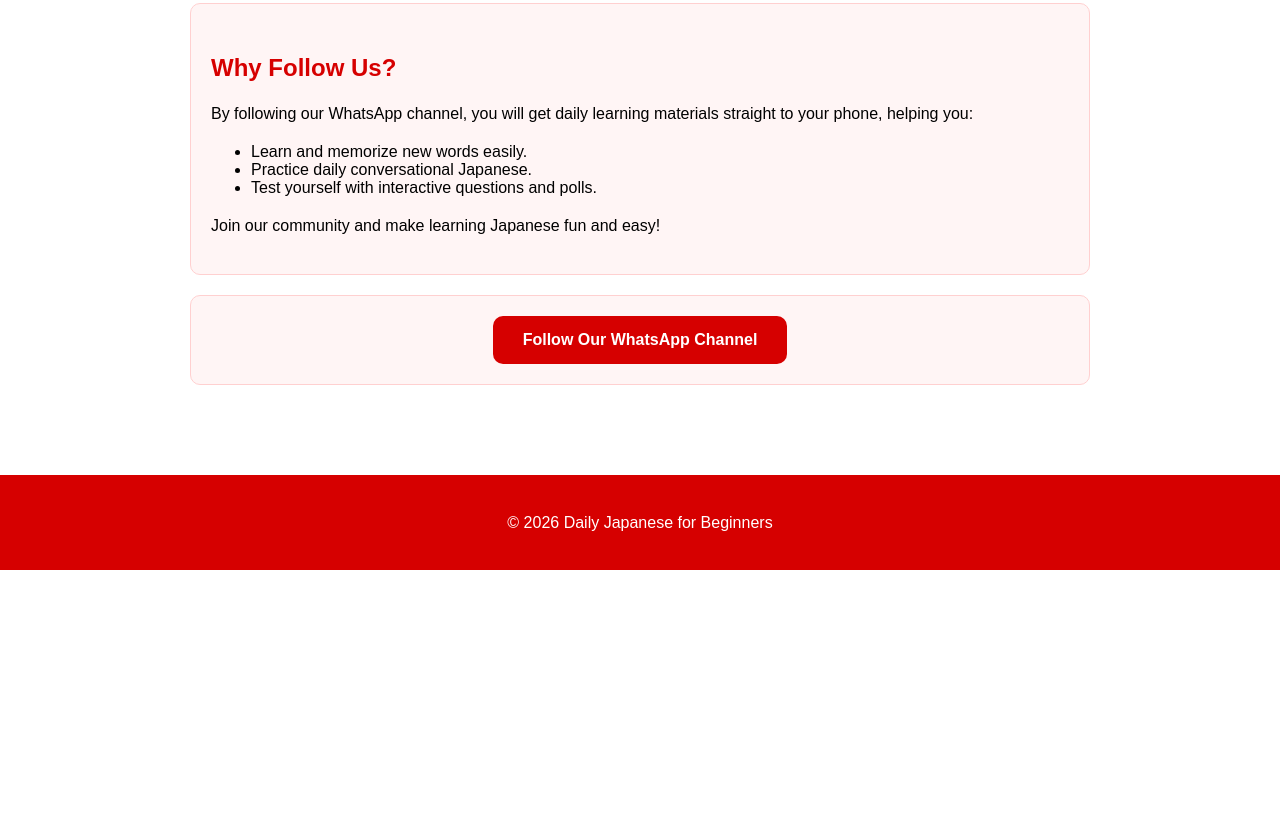
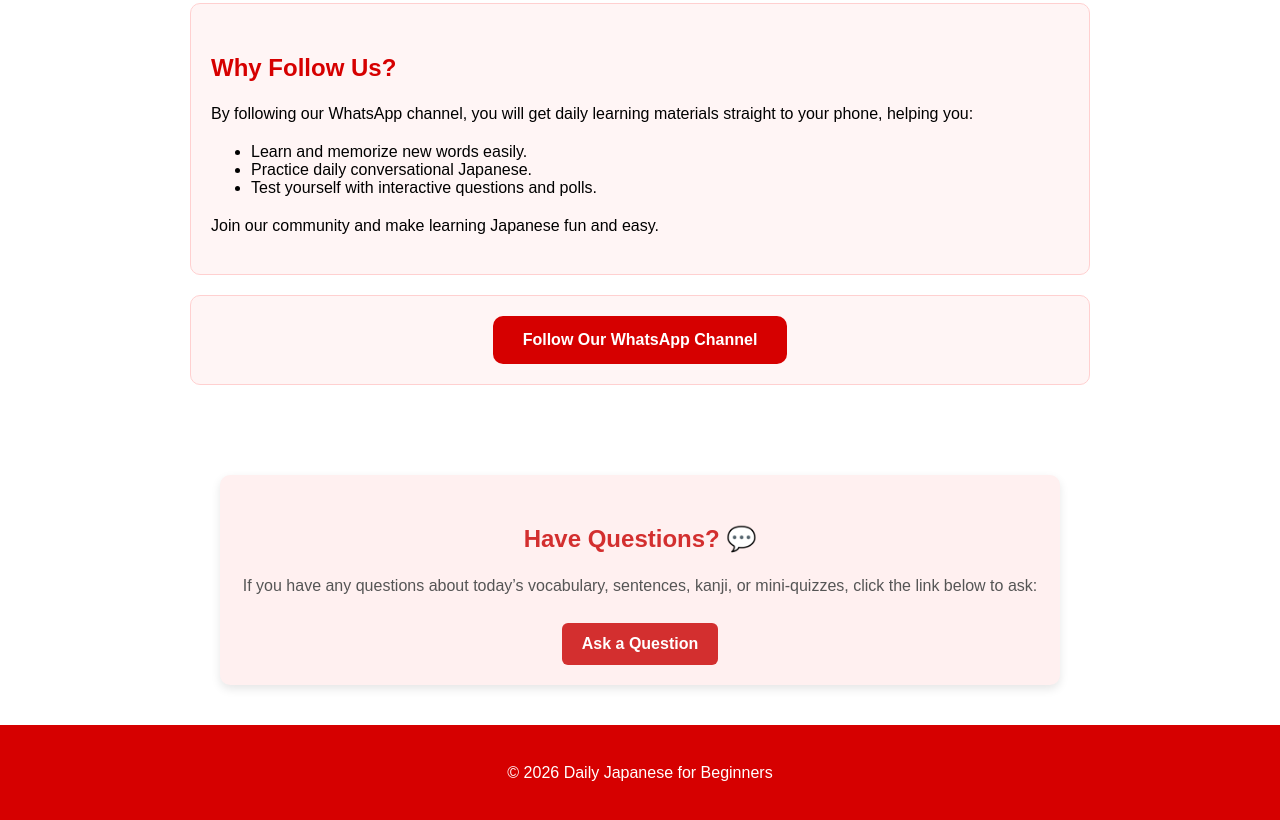
Before and after one commit to nagomiyui1111-a11y/Daily-Japanese---for-beginners, a plain HTML site: page whatsapp.html in a window 1280 px wide. Shown: the part 500-1320 px from the top of the page. Before the commit the page ends 1070 px from the top, so only its background shows below. Drawn offline with Linux system fonts and the light colour scheme.

Commit message:
Update whatsapp.html

```diff
--- a/whatsapp.html
+++ b/whatsapp.html
@@ -43,13 +43,25 @@ footer { background:#d60000; color:white; text-align:center; padding:20px; margi
       <li>Practice daily conversational Japanese.</li>
       <li>Test yourself with interactive questions and polls.</li>
     </ul>
-    <p>Join our community and make learning Japanese fun and easy!</p>
+    <p>Join our community and make learning Japanese fun and easy.</p>
   </div>
 
   <div class="card" style="text-align:center;">
     <a class="whatsapp-btn" href="https://whatsapp.com/channel/0029VbBgDvNF6smuwapxLM1u" target="_blank">Follow Our WhatsApp Channel</a>
   </div>
 </section>
+  <section id="whatsapp-inquiries" style="background-color:#fff0f0; padding:20px; text-align:center; border-radius:10px; max-width:800px; margin:40px auto; box-shadow:0 4px 10px rgba(0,0,0,0.1);">
+  <h2 style="color:#d32f2f; font-family:Arial, sans-serif;">Have Questions? 💬</h2>
+  <p style="color:#555; font-family:Arial, sans-serif;">
+    If you have any questions about today’s vocabulary, sentences, kanji, or mini-quizzes, click the link below to ask:
+  </p>
+  <a href="https://docs.google.com/forms/d/e/1FAIpQLSe0M24UERxHYorATk--LQQ7jbZV8yXjTq5YGan13CUxm0CgeA/viewform?usp=header"
+     target="_blank"
+     style="display:inline-block; background-color:#d32f2f; color:#fff; padding:12px 20px; text-decoration:none; border-radius:6px; font-family:Arial, sans-serif; font-weight:bold; margin-top:10px;">
+    Ask a Question
+  </a>
+</section>
+
 
 <footer>
   <p>© 2026 Daily Japanese for Beginners</p>
```
